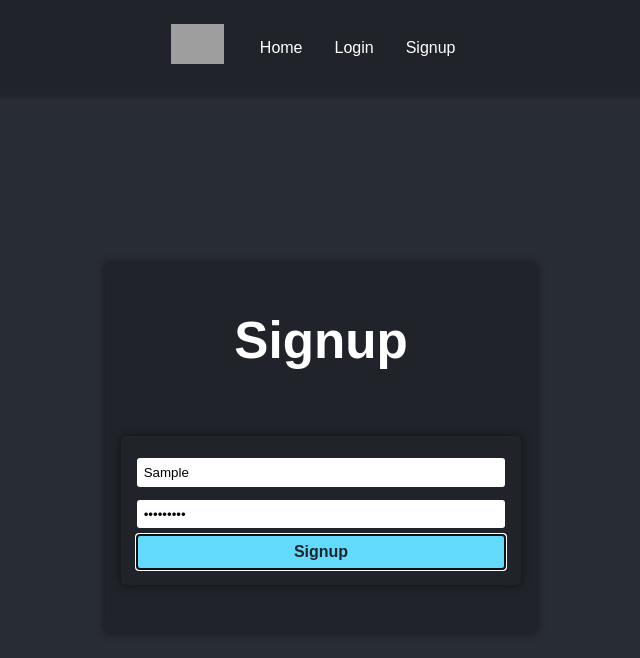
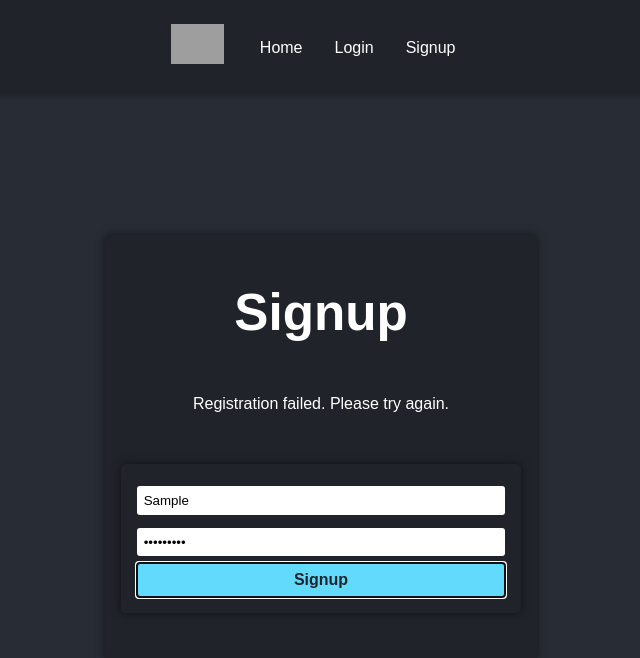
Before and after one commit to Hackerdude374/Mafia-III-Card-App, a React (Vite) app in the folder frontend/mafia-iii-card-app/: page /signup in a window 1280 px wide. Both pictures are taken after typing "Sample", "Sample123" into the empty fields and a click on the button "Signup". Shown: the top 658 px of the page, without its empty margins (319-959 px from the left). Built offline with nearby package versions, Linux system fonts and the light colour scheme; no server answers; grey boxes are pictures that could not be loaded.

Commit message:
good frontend

```diff
--- a/frontend/mafia-iii-card-app/src/pages/Login.tsx
+++ b/frontend/mafia-iii-card-app/src/pages/Login.tsx
@@ -6,11 +6,13 @@
 const Login: React.FC = () => {
   const [username, setUsername] = useState('');
   const [password, setPassword] = useState('');
+  const [error, setError] = useState('');
   const navigate = useNavigate();
   const { login } = useAuth();
 
   const handleSubmit = async (e: React.FormEvent) => {
     e.preventDefault();
+    setError(''); // Clear previous error messages
     try {
       const { data } = await loginUser({ username, password });
       console.log('Token received:', data.token); // Debugging
@@ -19,12 +21,14 @@
       navigate('/');
     } catch (err) {
       console.error(err);
+      setError('Invalid username or password. Please try again.'); // Set error message
     }
   };
 
   return (
     <div className="container">
       <h1>Login</h1>
+      {error && <p className="error-message">{error}</p>} {/* Display error message */}
       <form onSubmit={handleSubmit} className="form-fade-in">
         <input
           type="text"
--- a/frontend/mafia-iii-card-app/src/pages/Signup.tsx
+++ b/frontend/mafia-iii-card-app/src/pages/Signup.tsx
@@ -6,11 +6,13 @@
 const Signup: React.FC = () => {
   const [username, setUsername] = useState('');
   const [password, setPassword] = useState('');
+  const [error, setError] = useState('');
   const navigate = useNavigate();
   const { login } = useAuth();
 
   const handleSubmit = async (e: React.FormEvent) => {
     e.preventDefault();
+    setError(''); // Clear previous error messages
     try {
       const { data } = await registerUser({ username, password });
       console.log('Token received:', data.token); // Debugging
@@ -19,12 +21,14 @@
       navigate('/');
     } catch (err) {
       console.error(err);
+      setError('Registration failed. Please try again.'); // Set error message
     }
   };
 
   return (
     <div className="container">
       <h1>Signup</h1>
+      {error && <p className="error-message">{error}</p>} {/* Display error message */}
       <form onSubmit={handleSubmit} className="form-fade-in">
         <input
           type="text"
```
